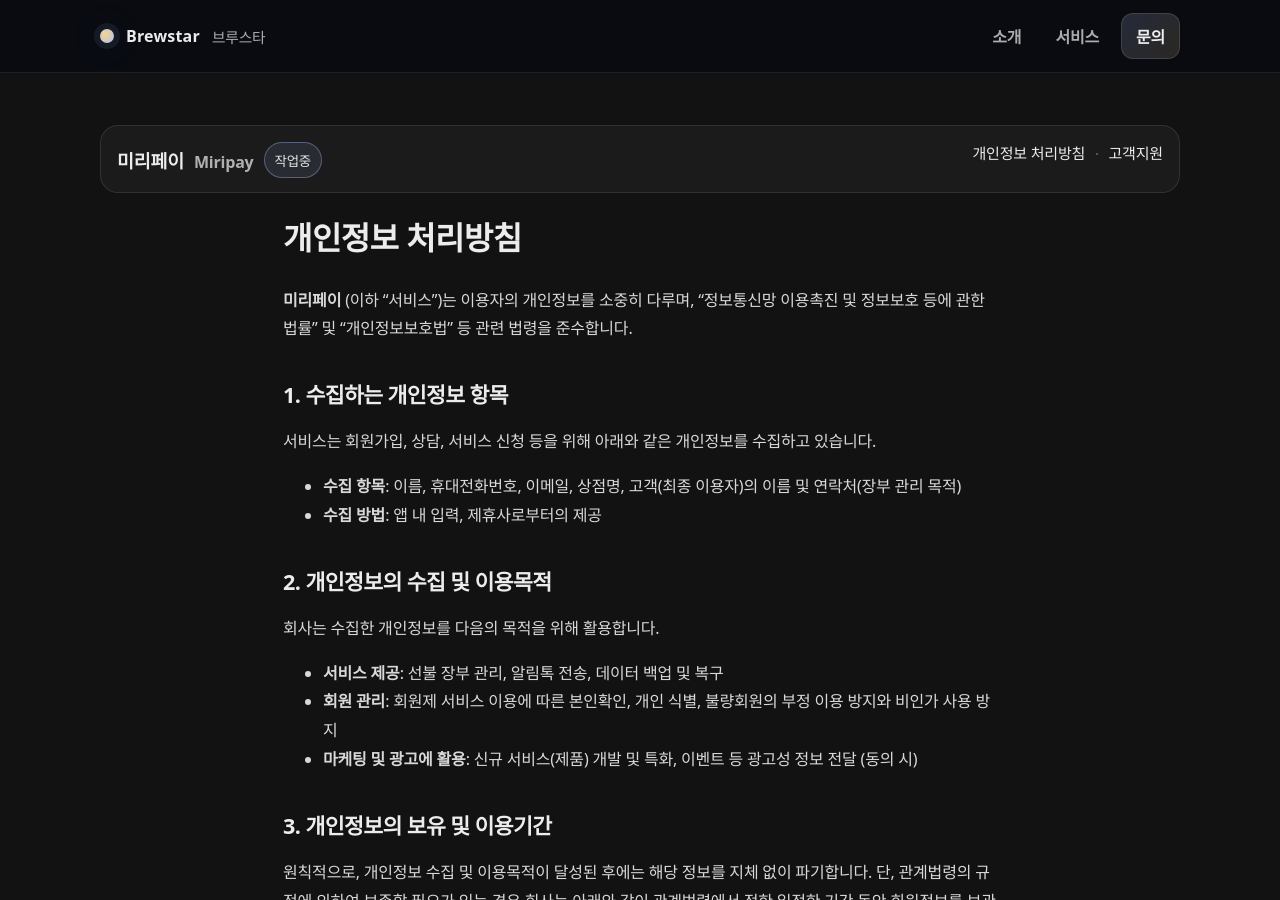
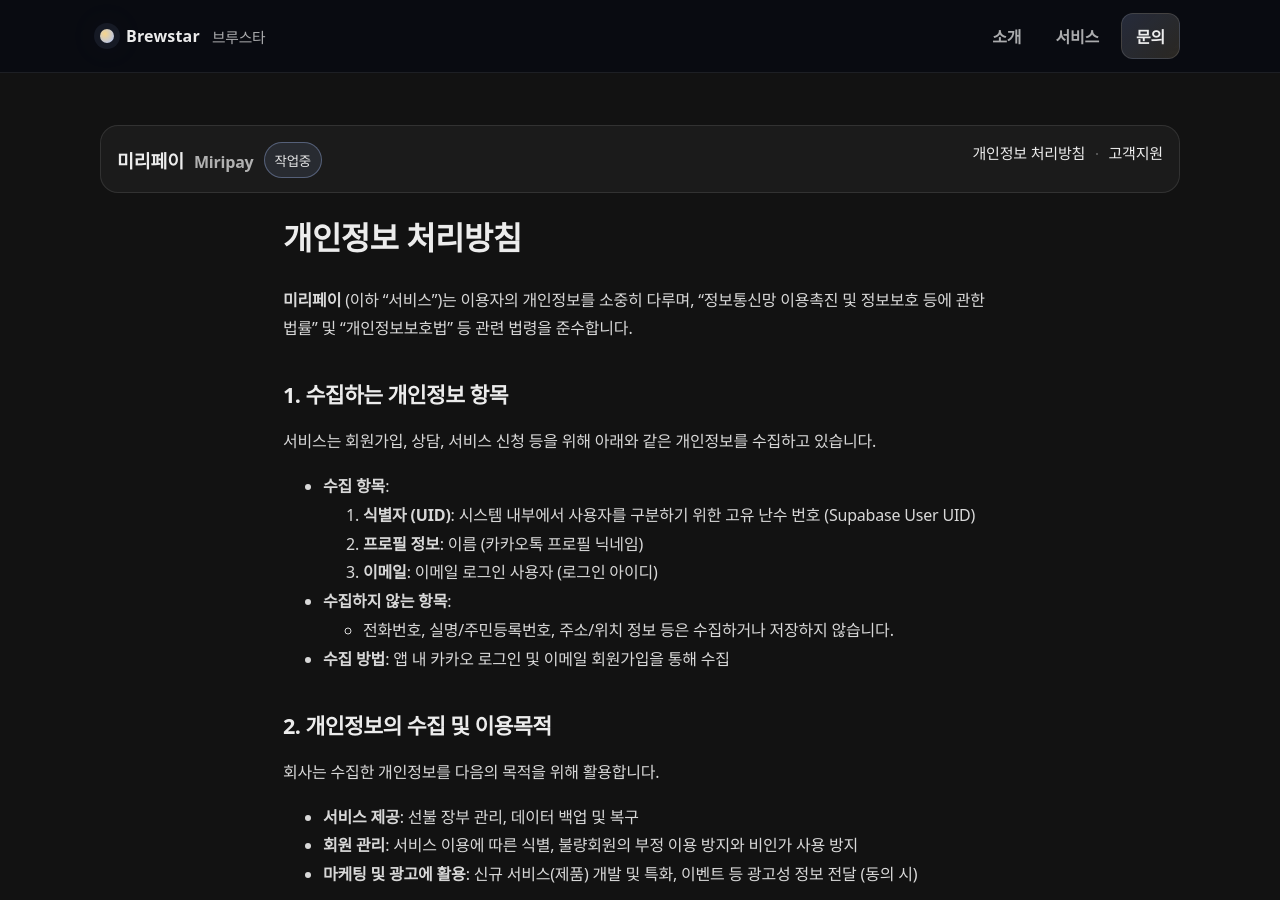
Before and after one commit to brewstar-code/brewstar-code.github.io, a Jekyll site: the page built from miripay/privacy.markdown, in a window 1280 px wide and 900 px high. Built offline with Jekyll 4.4.1, drawn with Linux system fonts in a browser that asks for light colours.

Commit message:
feat: 미리페이 개인정보처리방침 수정

```diff
--- a/miripay/privacy.markdown
+++ b/miripay/privacy.markdown
@@ -12,15 +12,20 @@
 
 서비스는 회원가입, 상담, 서비스 신청 등을 위해 아래와 같은 개인정보를 수집하고 있습니다.
 
-- **수집 항목**: 이름, 휴대전화번호, 이메일, 상점명, 고객(최종 이용자)의 이름 및 연락처(장부 관리 목적)
-- **수집 방법**: 앱 내 입력, 제휴사로부터의 제공
+- **수집 항목**:
+  1. **식별자 (UID)**: 시스템 내부에서 사용자를 구분하기 위한 고유 난수 번호 (Supabase User UID)
+  2. **프로필 정보**: 이름 (카카오톡 프로필 닉네임)
+  3. **이메일**: 이메일 로그인 사용자 (로그인 아이디)
+- **수집하지 않는 항목**:
+  - 전화번호, 실명/주민등록번호, 주소/위치 정보 등은 수집하거나 저장하지 않습니다.
+- **수집 방법**: 앱 내 카카오 로그인 및 이메일 회원가입을 통해 수집
 
 ## 2. 개인정보의 수집 및 이용목적
 
 회사는 수집한 개인정보를 다음의 목적을 위해 활용합니다.
 
-- **서비스 제공**: 선불 장부 관리, 알림톡 전송, 데이터 백업 및 복구
-- **회원 관리**: 회원제 서비스 이용에 따른 본인확인, 개인 식별, 불량회원의 부정 이용 방지와 비인가 사용 방지
+- **서비스 제공**: 선불 장부 관리, 데이터 백업 및 복구
+- **회원 관리**: 서비스 이용에 따른 식별, 불량회원의 부정 이용 방지와 비인가 사용 방지
 - **마케팅 및 광고에 활용**: 신규 서비스(제품) 개발 및 특화, 이벤트 등 광고성 정보 전달 (동의 시)
 
 ## 3. 개인정보의 보유 및 이용기간
```
